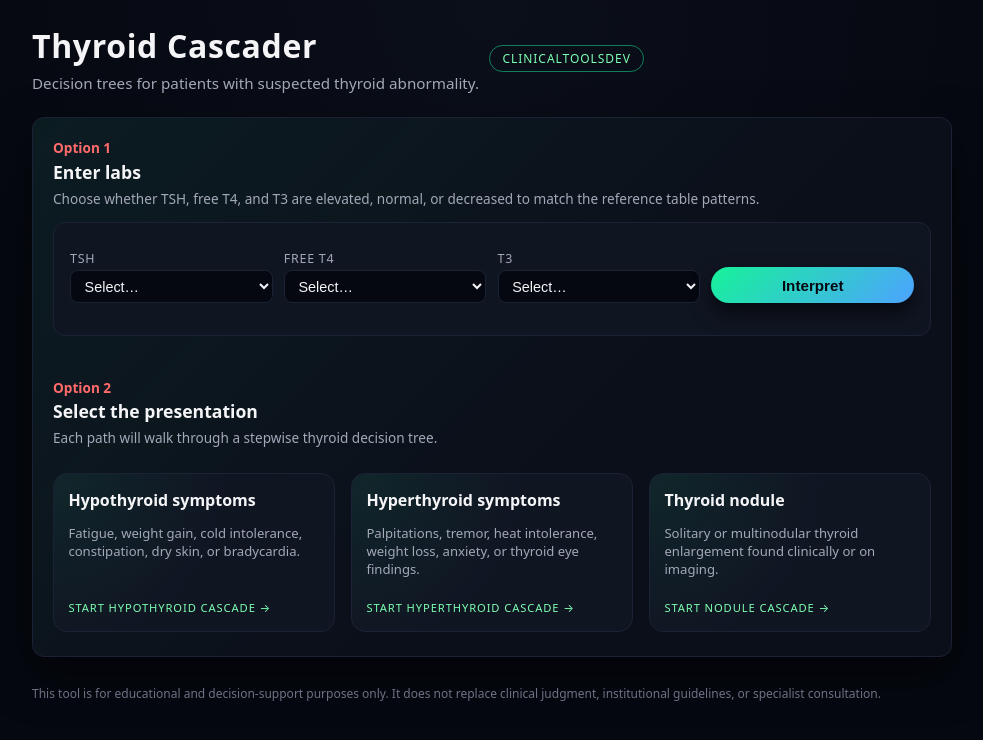
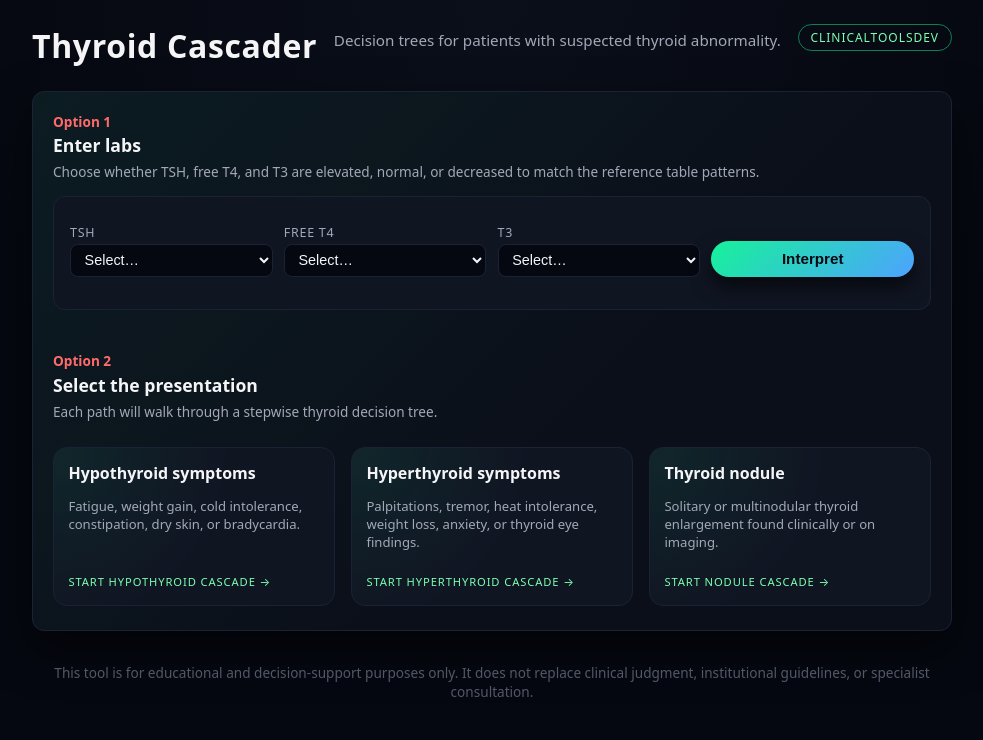
Before and after one commit to DrZaff/Thyroid-Cascader, a plain HTML site: page index.html in a window 1280 px wide. Shown: the whole page, without its empty margins (148-1131 px from the left). Drawn offline with Linux system fonts and the light colour scheme.

Commit message:
Add files via upload

```diff
--- a/index.html
+++ b/index.html
@@ -20,13 +20,9 @@
 <body>
   <div class="app-shell">
     <header class="app-header">
-     <div class="app-header-left">
-      <div>
-        <h1 class="app-title">Thyroid Cascader</h1>
-        <p class="app-subtitle">
-          Decision trees for patients with suspected thyroid abnormality.
-        </p>
-      </div>
+      <h1 class="app-title">Thyroid Cascader</h1>
+      <p class="app-subtitle"> Decision trees for patients with suspected thyroid abnormality. </p>
+
       <div class="app-meta">
         <span class="app-badge">ClinicalToolsDEV</span>
       </div>
--- a/style.css
+++ b/style.css
@@ -615,3 +615,22 @@ body {
   border: 1px solid var(--color-border-subtle);
   box-shadow: var(--shadow-card);
 }
+
+/* Center header content */
+.app-header {
+  text-align: center;
+  margin-bottom: 1.5rem;
+}
+
+.app-header h1,
+.app-header p {
+  text-align: center;
+}
+
+/* Center the footer text */
+.app-footer {
+  text-align: center;
+  margin-top: 2rem;
+  opacity: 0.75;
+  font-size: 0.85rem;
+}
```
